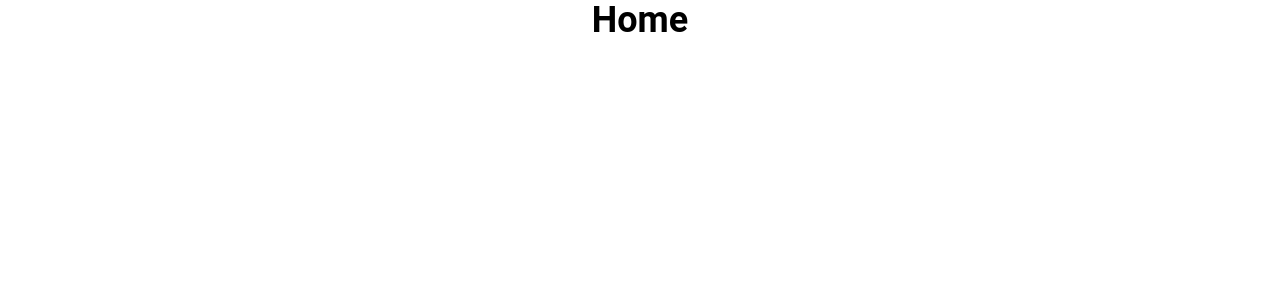
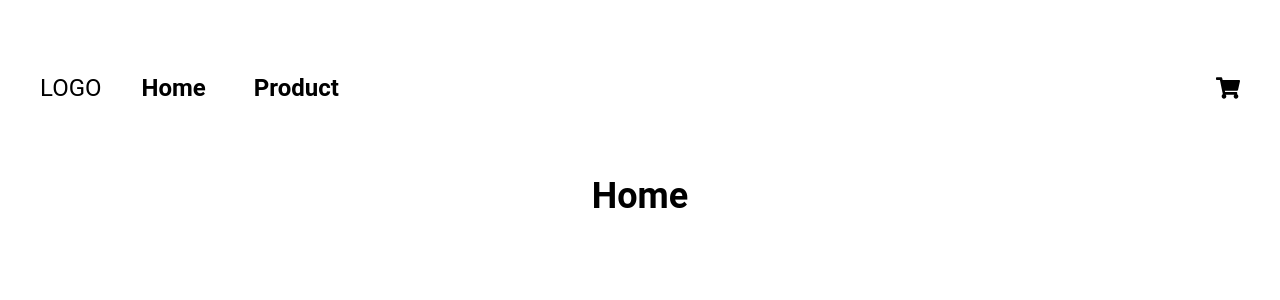
Before and after one commit to EvaGonz84/React-ecommerce, a React (Vite) app: page / in a window 1280 px wide. Shown: the top 300 px of the page. Built offline with nearby package versions, Linux system fonts and the light colour scheme.

Commit message:
added navbar component

```diff
--- a/package.json
+++ b/package.json
@@ -11,6 +11,7 @@
   "dependencies": {
     "react": "^18.2.0",
     "react-dom": "^18.2.0",
+    "react-icons": "^4.7.1",
     "react-router-dom": "^6.6.2"
   },
   "devDependencies": {
--- a/src/App.jsx
+++ b/src/App.jsx
@@ -1,4 +1,5 @@
 import { BrowserRouter, Route, Routes } from "react-router-dom";
+import Navbar from "./components/header/Navbar";
 import HomePage from "./pages/HomePage";
 import NotFoundPage from "./pages/NotFoundPage";
 import ProductPage from "./pages/ProductPage";
@@ -6,6 +7,7 @@ import ProductPage from "./pages/ProductPage";
 const App = () => {
   return (
     <BrowserRouter>
+    <Navbar/>
       <Routes>
         <Route path="/" element={<HomePage />} />
         <Route path="/product" element={<ProductPage />} />
--- /dev/null
+++ b/src/components/header/NavLink.jsx
@@ -0,0 +1,20 @@
+import { Link } from "react-router-dom";
+
+const NavLink = ({ textHome, textProduct, closeMenu }) => {
+  return (
+    <>
+      {/*the peer class is for the line to appear on hover */}
+      <Link onClick={closeMenu} to="/" className="relative py-8">
+        <span className="peer hover:text-yellow-600">{textHome}</span>
+        <span className="absolute bottom-5 left-0 block h-1 w-full scale-x-0 transition-all duration-300 peer-hover:scale-x-100 peer-hover:bg-yellow-600"></span>
+      </Link>
+
+      <Link onClick={closeMenu} to="/product" className="relative py-8">
+        <span className="peer hover:text-yellow-600">{textProduct}</span>
+        <span className="absolute bottom-5 left-0 block h-1 w-full scale-x-0 transition-all duration-300 peer-hover:scale-x-100 peer-hover:bg-yellow-600"></span>
+      </Link>
+    </>
+  );
+};
+
+export default NavLink;
--- /dev/null
+++ b/src/components/header/Navbar.jsx
@@ -0,0 +1,57 @@
+import { useState } from "react";
+import { FaBars, FaShoppingCart, FaTimes } from "react-icons/fa";
+import { Link } from "react-router-dom";
+import NavLink from "./NavLink";
+
+const Navbar = () => {
+  {
+    /*initial state with classes for md & mobile devices*/
+  }
+  const [navClass, setNavClass] = useState(
+    "hidden font-bold flex-col md:mr-auto md:flex md:flex-row md:gap-4 w-4/5 md:static"
+  );
+
+  {
+    /*this function changes the classes & the menu appears when the button is clicked*/
+  }
+
+  const handleOpenMenu = () => {
+    setNavClass(
+      "absolute top-0 left-0 h-full p-8 font-bold bg-white flex flex-col md:mr-auto md:flex md:flex-row md:gap-4 w-4/5 md:static z-10"
+    );
+  };
+  {
+    /*this function returns the initial state */
+  }
+  const handleCloseMenu = () => {
+    setNavClass(
+      "hidden font-bold flex-col md:mr-auto md:flex md:flex-row md:gap-4 w-4/5 md:static"
+    );
+  };
+  return (
+    <>
+      <header className="container flex items-center mx-auto gap-10 p-10 text-2xl">
+        <button onClick={handleOpenMenu} className="md:hidden">
+          <FaBars />
+        </button>
+        <Link to="/" className="mr-auto md:mr-0" href="#" alt="company-logo">
+          LOGO
+        </Link>
+        <nav className={navClass}>
+          <button onClick={handleCloseMenu} className="mb-16 md:hidden">
+            <FaTimes />
+          </button>
+          <NavLink closeMenu={handleCloseMenu} textHome="Home" />
+          <NavLink closeMenu={handleCloseMenu} textProduct="Product" />
+        </nav>
+        <div>
+          <button className="pt-2">
+            <FaShoppingCart />
+          </button>
+        </div>
+      </header>
+    </>
+  );
+};
+
+export default Navbar;
```
Also changed, not shown: 1 other file (tests, documents, lock files or other folders).
